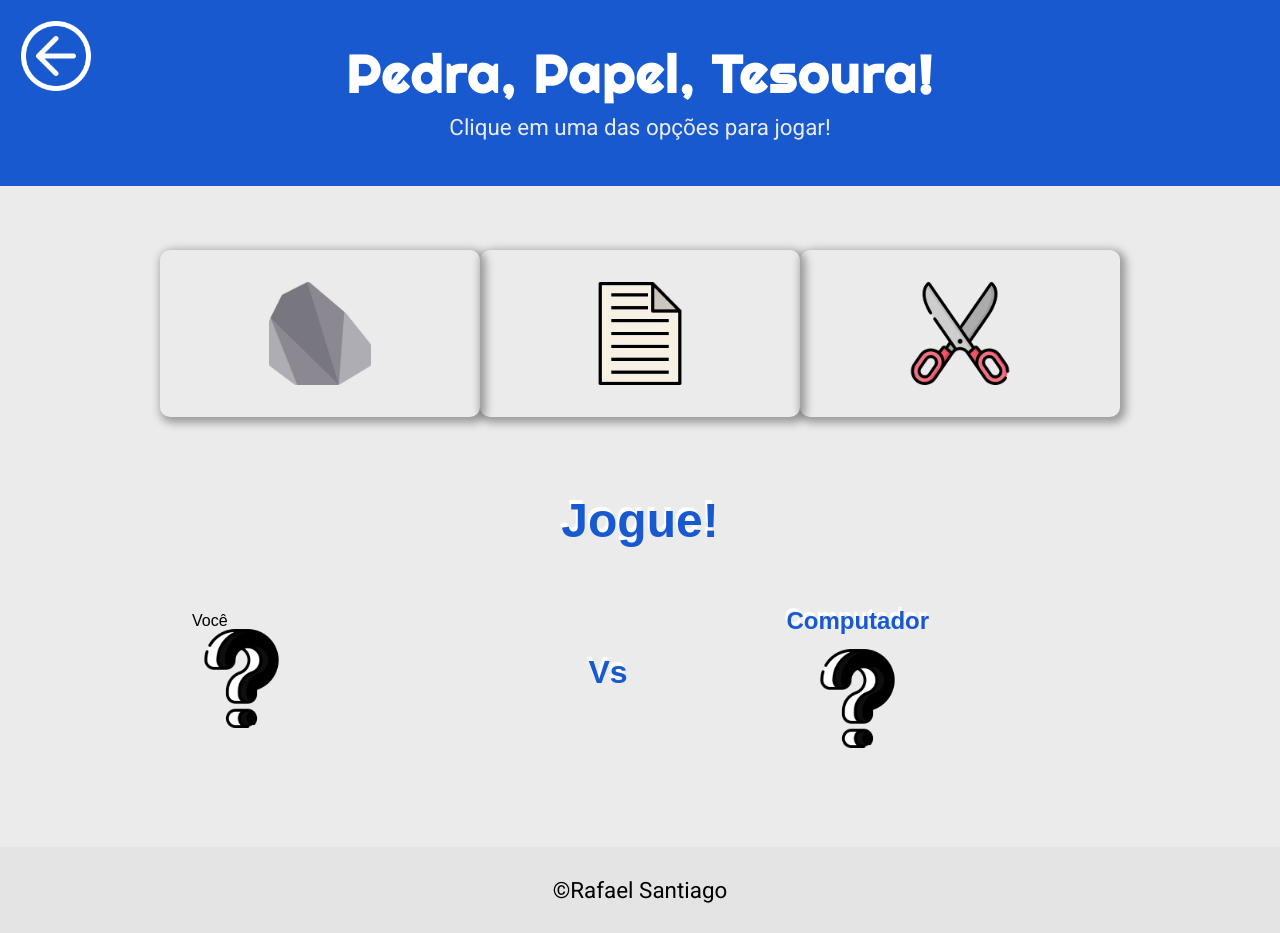
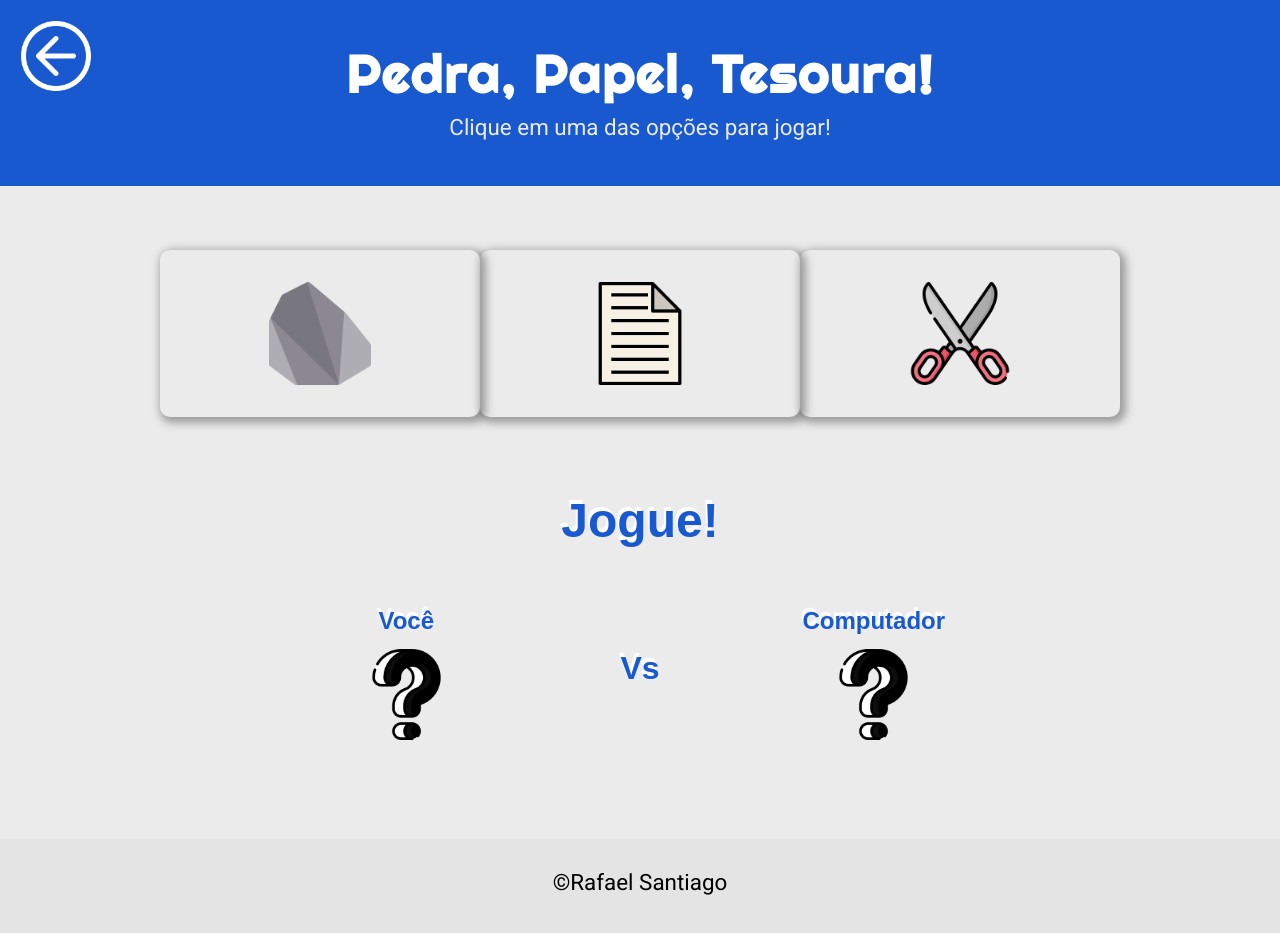
Before and after one commit to rafaelsantiagosilva/MiniJogos, a website: page src/pages/pedra_papel_tesoura.html in a window 1280 px wide. Drawn offline with Linux system fonts and the light colour scheme.

Commit message:
Alterando classes para corresponderem com o game.css

```diff
--- a/src/pages/pedra_papel_tesoura.html
+++ b/src/pages/pedra_papel_tesoura.html
@@ -10,8 +10,9 @@
 			type="image/x-icon"
 		/>
 		<link rel="stylesheet" href="../styles/style.css" />
+		<link rel="stylesheet" href="../styles/pedra_papel_tesoura.css" />
 		<link rel="stylesheet" href="../styles/portrait.css" />
-		<link rel="stylesheet" href="../styles/pedra_papel_tesoura.css" />
+
 		<script
 			type="text/javascript"
 			src="../javascript/pedra_papel_tesoura.js"
@@ -49,13 +50,13 @@
 			<div class="game" id="game">
 				<h3 class="game__titulo">Jogue!</h3>
 				<div class="game__ringue">
-					<div class="game__player">
-						<h4 class="player__titulo">Você</h4>
+					<div class="game__usuario">
+						<h4 class="usuario__titulo">Você</h4>
 						<img
 							src="../assets/icons/impar_ou_par/interrogacao.png"
 							alt="?"
 							class="mao"
-							id="mao_do_player"
+							id="mao_do_usuario"
 						/>
 					</div>
 					<span class="game__versus">Vs</span>
```
